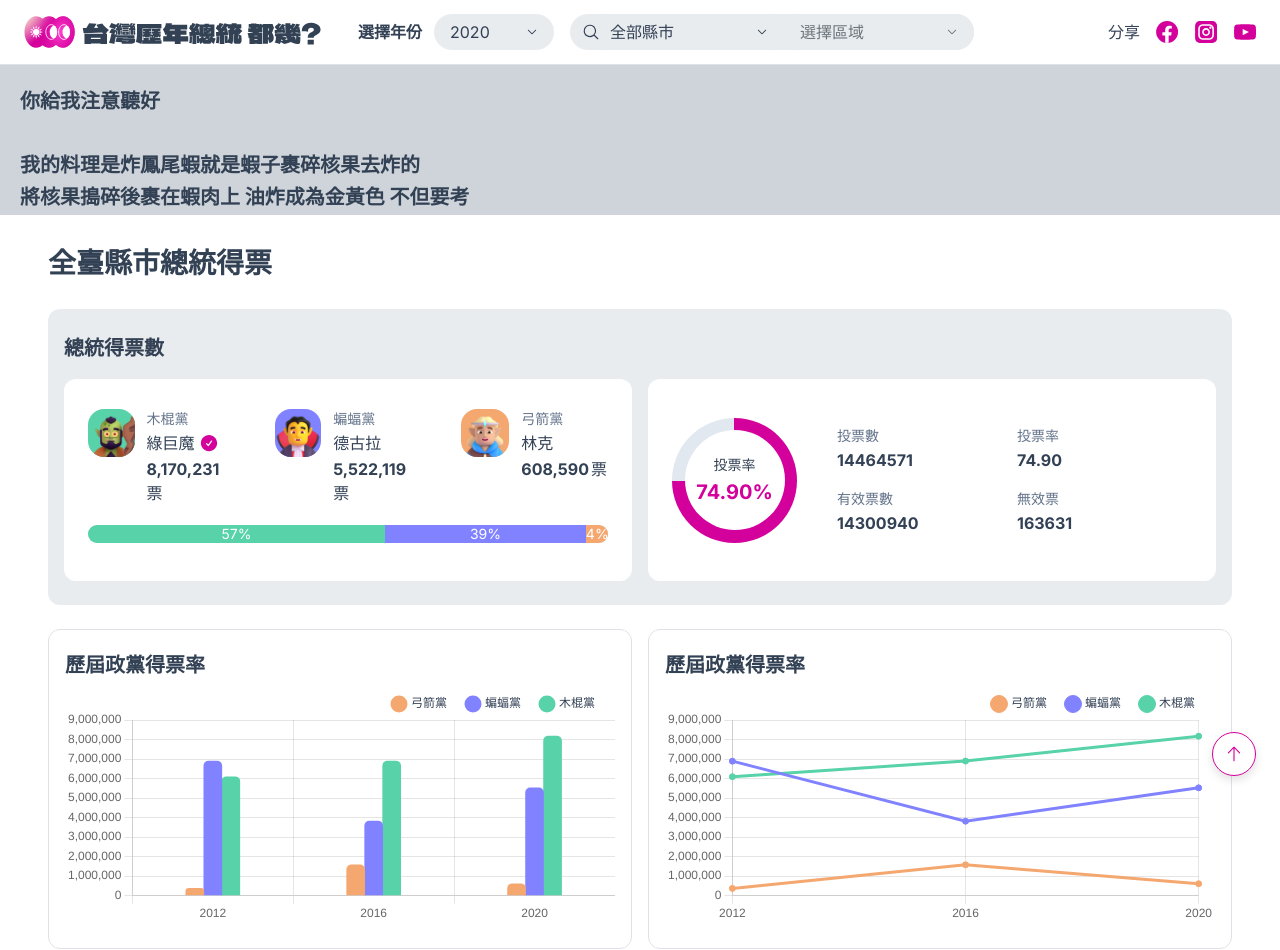
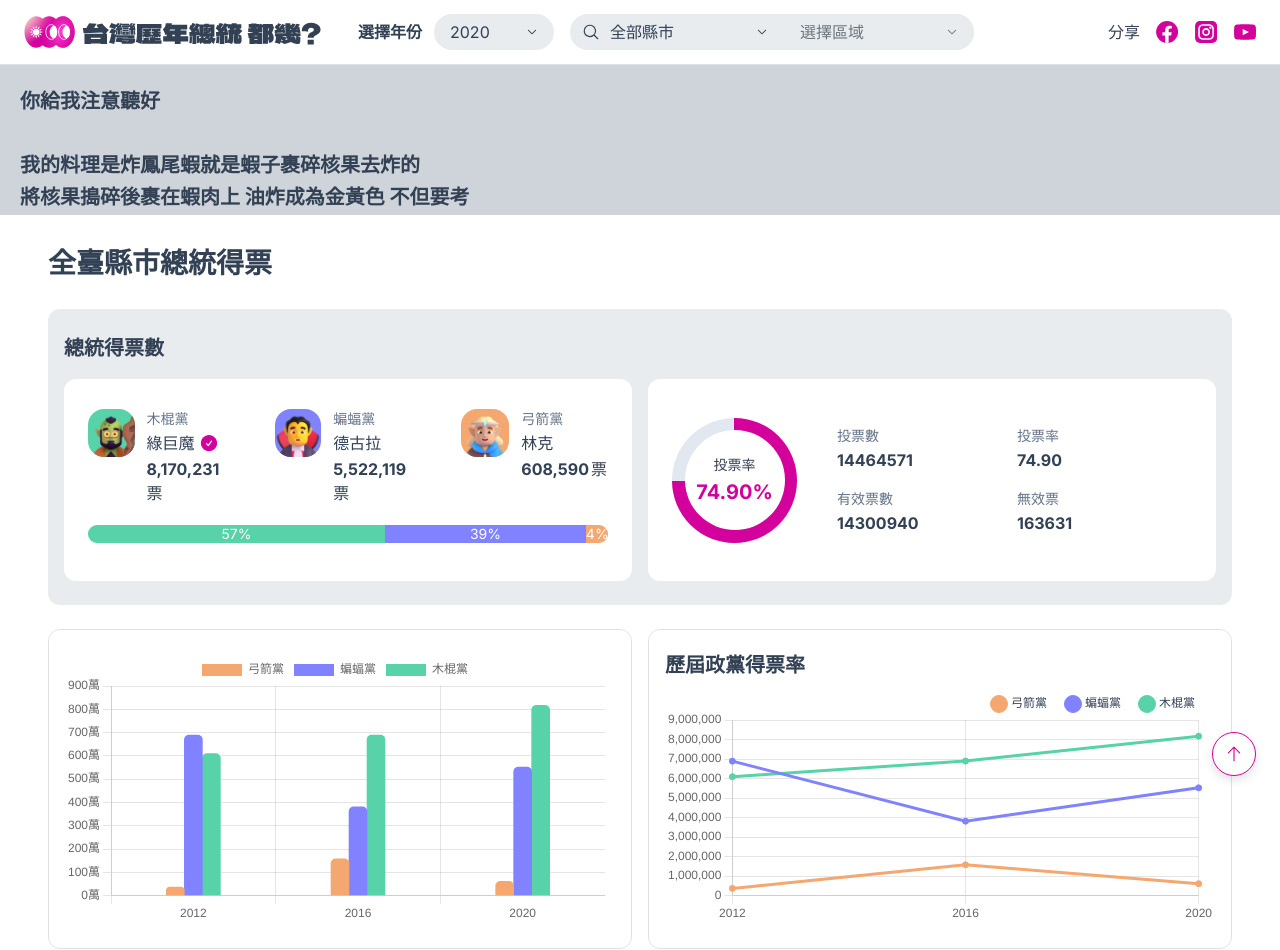
Before and after one commit to lyaui/2020-taiwan-president-election-result-map, a Next.js app: page /election-data in a window 1280 px wide. Built offline with nearby package versions, Linux system fonts and the light colour scheme.

Commit message:
feat(HistoryPartyVotes): yAxis tricks

```diff
--- a/src/components/Chart/HistoryPartyVotes.tsx
+++ b/src/components/Chart/HistoryPartyVotes.tsx
@@ -1,5 +1,6 @@
 'use client';
 
+import { useRouter, useSearchParams } from 'next/navigation';
 import {
   Chart as ChartJS,
   CategoryScale,
@@ -9,9 +10,11 @@ import {
   Legend,
   Title,
 } from 'chart.js';
+import { type ChartOptions } from 'chart.js';
 import { Bar } from 'react-chartjs-2';
 
 import { partyColors, options } from '@/constants/chart';
+import { numberWithCommas } from '@/utils/index';
 import ChartWrapper from '@/components/Chart/ChartWrapper';
 
 ChartJS.register(
@@ -23,10 +26,33 @@ ChartJS.register(
   Title,
 );
 
-const chartOptions = { ...options };
-chartOptions.plugins.title.text = '歷屆政黨得票數';
+function HistoryPartyVotes({ prePartyVotes: ascData }) {
+  const searchParams = useSearchParams();
+  const dist = searchParams.get('dist');
+  const city = searchParams.get('city');
 
-function HistoryPartyVotes({ prePartyVotes: ascData }) {
+  const chartOptions: ChartOptions<'bar'> = {
+    ...options.responsive,
+    scales: {
+      y: {
+        ticks: {
+          callback: (value: string | number) => {
+            return dist
+              ? numberWithCommas(+value / 1000) + '千'
+              : numberWithCommas(+value / 10000) + '萬';
+          },
+        },
+      },
+    },
+    plugins: {
+      legend: { ...options.legend },
+      title: {
+        ...options.title,
+        text: '歷屆政黨得票數',
+      },
+    },
+  };
+
   const allParties = ascData.reduce((_acc, _cur) => {
     _cur.party_votes.forEach((_cur_party) => {
       if (_acc.findIndex((_party) => _party.id === _cur_party.id) === -1) {
```
